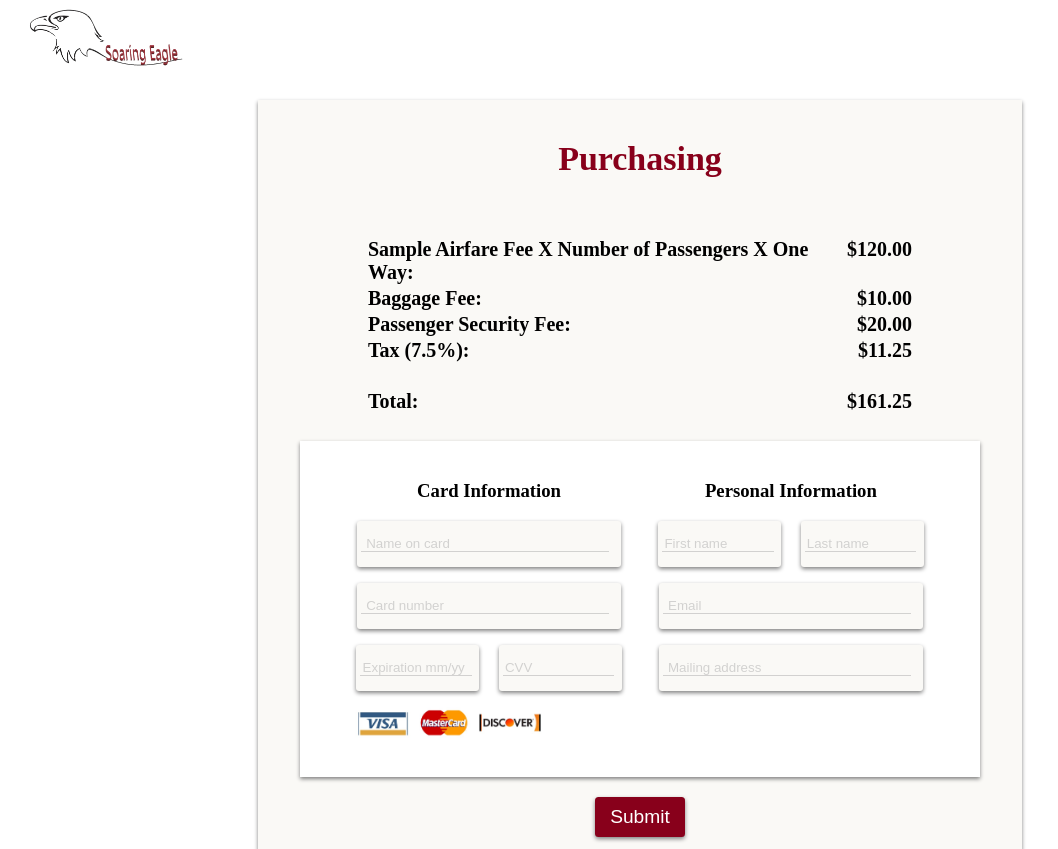
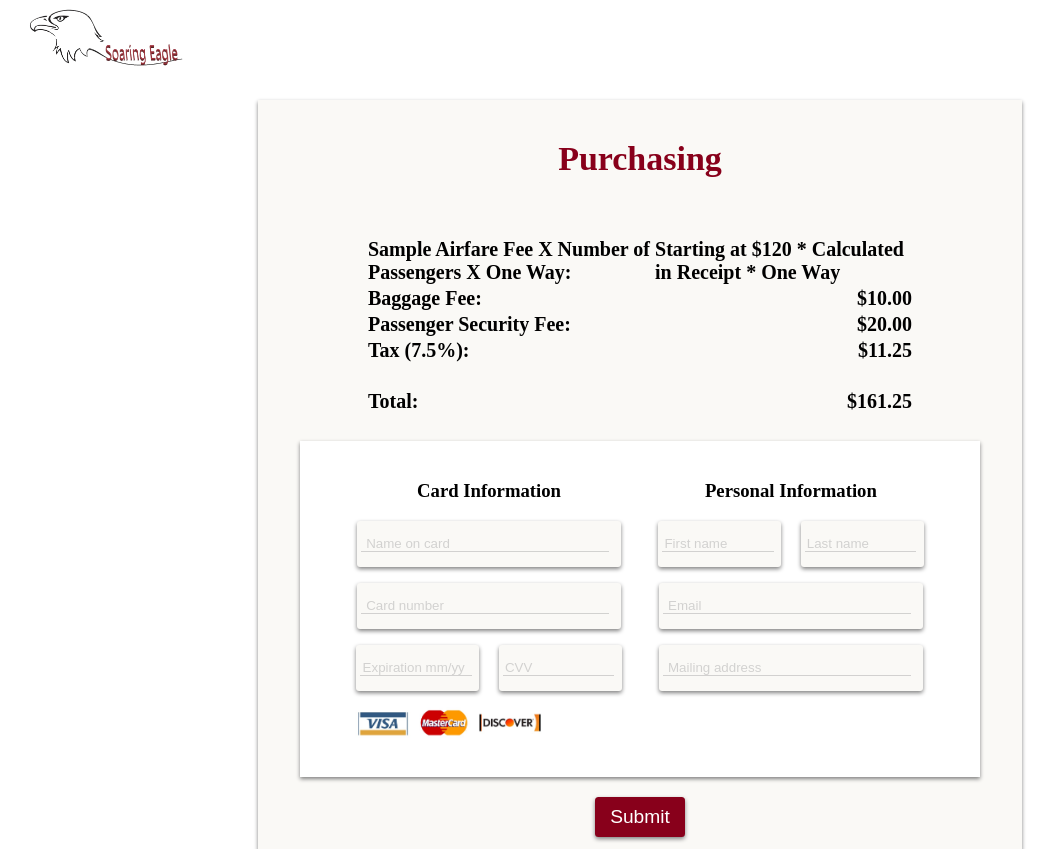
Before and after one commit to 4-gent/CMPE131-80, a Flask app: page /purchasing in a window 1280 px wide. Shown: the top 849 px of the page, without its empty margins (0-1058 px from the left). Run offline with Flask 3, Linux system fonts and the light colour scheme; the visitor is signed in with stand-in values (Sample User, id 1); tables that the repository leaves empty hold one stand-in row (values such as "Sample post").

Commit message:
Update purchasing.html

```diff
--- a/main/src/templates/purchasing.html
+++ b/main/src/templates/purchasing.html
@@ -16,7 +16,7 @@
             <form action="/purchasing" method="POST">
                 <div class="airfare">
                     <div>{{airline}} Airfare Fee X Number of Passengers X {{trip}}:</div>
-                    <div>$120.00</div>
+                    <div>Starting at $120 * Calculated in Receipt * {{trip}} </div>
                 </div>
                 <div class="baggage_fee">
                     <div>Baggage Fee:</div>
```
